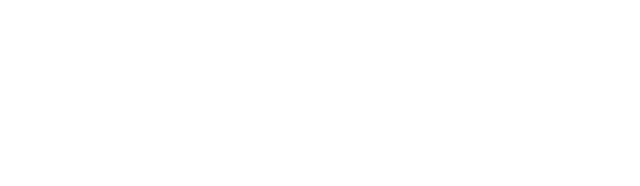
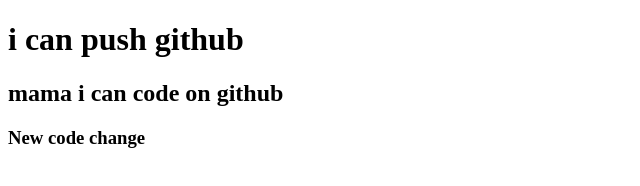
Before and after one commit to pieash9/my-second-repo, a plain HTML site: page index.html in a window 1280 px wide. Shown: the whole page, without its empty margins (0-640 px from the left). Drawn offline with Linux system fonts and the light colour scheme.

Commit message:
added header

```diff
--- a/index.html
+++ b/index.html
@@ -7,6 +7,8 @@
     <title>My second repo</title>
 </head>
 <body>
-
+    <h1>i can push github</h1>
+    <h2>mama i can code on github</h2>
+    <h3>New code change</h3>
 </body>
 </html>
```
